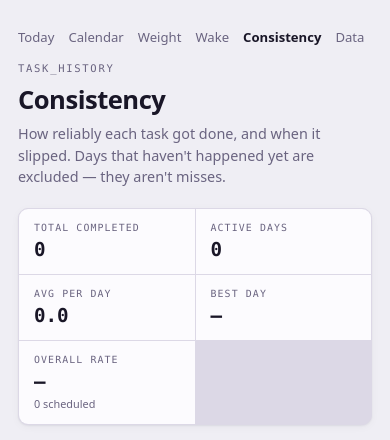
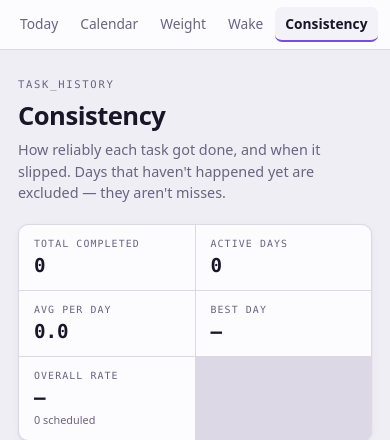
Before and after one commit to alexrao2000/stellar, a FastAPI app: page /consistency in a window 390 px wide. Shown: the top 440 px of the page. Run offline with FastAPI, Linux system fonts and the light colour scheme; data that the repository does not hold is empty.

Commit message:
feat: move the view links into a sidebar
One definition of the nav, rendered in `_render` alongside the favicon,
replacing five hand-maintained copies. Those copies had already drifted: the
API link existed only on the check-in page. Every page now carries the same
seven links, and the active one is marked server-side from the route.

The sidebar is fixed left on a desktop width and collapses back to a
horizontal scrolling strip below 760px. The check-in page is phone-first --
it gets used standing in a bathroom -- and a 172px column would eat a third
of that screen.

It borrows only variables all five templates already define, so it picks up
each page's own light/dark palette rather than carrying a second one. The
body offset is written `html body` so it beats the templates' own
`html, body { padding: 0 }` regardless of stylesheet order.

Also drops the client-side active-link marking in series_chart.html, which
existed because one template serves both /weight and /wake. The server knows
which route it is answering.

Co-Authored-By: Claude Opus 5 <noreply@anthropic.com>

```diff
--- a/scripts/templates/calendar_view.html
+++ b/scripts/templates/calendar_view.html
@@ -184,14 +184,9 @@ footer.foot {
 footer.foot b { color: var(--ink); font-weight: 600; }
 @media (prefers-reduced-motion: reduce) { * { transition: none !important; } }
 
-.appnav { display: flex; gap: 14px; margin: 0 0 16px; font-size: .82rem; }
-.appnav a { color: var(--ink-muted); text-decoration: none; }
-.appnav a:hover { color: var(--ink); text-decoration: underline; }
-.appnav a.here { color: var(--ink); font-weight: 600; }
 </style>
 
 <div class="wrap">
-  <nav class="appnav"><a href="/">Today</a><a class="here" href="/calendar">Calendar</a><a href="/weight">Weight</a><a href="/wake">Wake</a><a href="/consistency">Consistency</a><a href="/data">Data</a></nav>
   <p class="eyebrow">Reconciled &middot; Takeout base + Supabase weights</p>
   <h1>Task Calendar</h1>
   <p class="sub">Every task by day. Faded means done; vibrant means missed. Hover any tile for its notes and full record.</p>
--- a/scripts/templates/consistency.html
+++ b/scripts/templates/consistency.html
@@ -49,10 +49,6 @@ html, body {
 }
 h1 { font-size: 1.6rem; font-weight: 700; letter-spacing: -.02em; margin: 0 0 6px; }
 .sub { color: var(--ink-muted); font-size: .9rem; margin: 0; max-width: 66ch; line-height: 1.5; }
-.appnav { display: flex; gap: 14px; margin: 0 0 16px; font-size: .82rem; }
-.appnav a { color: var(--ink-muted); text-decoration: none; }
-.appnav a:hover { color: var(--ink); text-decoration: underline; }
-.appnav a.here { color: var(--ink); font-weight: 600; }
 
 .strip {
   display: grid; grid-template-columns: repeat(auto-fit, minmax(140px, 1fr));
@@ -140,11 +136,6 @@ button:focus-visible, select:focus-visible, input:focus-visible {
 </style>
 
 <div class="wrap">
-  <nav class="appnav">
-    <a href="/">Today</a><a href="/calendar">Calendar</a>
-    <a href="/weight">Weight</a><a href="/wake">Wake</a>
-    <a class="here" href="/consistency">Consistency</a><a href="/data">Data</a>
-  </nav>
 
   <p class="eyebrow">task_history</p>
   <h1>Consistency</h1>
--- a/scripts/templates/data_table.html
+++ b/scripts/templates/data_table.html
@@ -45,10 +45,6 @@ html, body {
 }
 h1 { font-size: 1.6rem; font-weight: 700; letter-spacing: -.02em; margin: 0 0 6px; }
 .sub { color: var(--ink-muted); font-size: .9rem; margin: 0; }
-.appnav { display: flex; gap: 14px; margin: 0 0 16px; font-size: .82rem; }
-.appnav a { color: var(--ink-muted); text-decoration: none; }
-.appnav a:hover { color: var(--ink); text-decoration: underline; }
-.appnav a.here { color: var(--ink); font-weight: 600; }
 
 .bar {
   display: flex; align-items: center; gap: 10px; flex-wrap: wrap;
@@ -101,7 +97,6 @@ td.notes { white-space: pre-wrap; max-width: 420px; font-size: .78rem;
 </style>
 
 <div class="wrap">
-  <nav class="appnav"><a href="/">Today</a><a href="/calendar">Calendar</a><a href="/weight">Weight</a><a href="/wake">Wake</a><a href="/consistency">Consistency</a><a class="here" href="/data">Data</a></nav>
 
   <p class="eyebrow">task_history</p>
   <h1>Data</h1>
--- a/scripts/templates/today.html
+++ b/scripts/templates/today.html
@@ -70,10 +70,6 @@ h1 { font-size: 1.7rem; font-weight: 700; letter-spacing: -.02em; margin: 0; }
   background: var(--surface); color: var(--ink);
   font-family: ui-monospace, Menlo, monospace;
 }
-.appnav { margin-top: 12px; display: flex; gap: 14px; font-size: .82rem; }
-.appnav a { color: var(--ink-muted); text-decoration: none; }
-.appnav a:hover { color: var(--ink); text-decoration: underline; }
-.appnav a.here { color: var(--ink); font-weight: 600; }
 
 .card {
   background: var(--surface); border: 1px solid var(--rule); border-radius: 10px;
@@ -155,7 +151,6 @@ input:focus-visible, button:focus-visible { outline: 2px solid var(--todo-bg); o
       <input type="date" id="pick" aria-label="Jump to a date">
       <button class="step wide" id="go-today" type="button">Today</button>
     </div>
-    <nav class="appnav"><a class="here" href="/">Today</a><a href="/calendar">Calendar</a><a href="/weight">Weight</a><a href="/wake">Wake</a><a href="/consistency">Consistency</a><a href="/data">Data</a><a href="/docs">API</a></nav>
   </header>
 
   <div class="card">
--- a/src/server.py
+++ b/src/server.py
@@ -158,7 +158,83 @@ def favicon() -> Response:
     )
 
 
-def _render(template: str, boot: dict) -> str:
+# The one definition of the nav. It used to be copied into all five templates,
+# which is how /docs ended up linked from the check-in page and nowhere else.
+NAV_ITEMS = (
+    ("/", "Today"),
+    ("/calendar", "Calendar"),
+    ("/weight", "Weight"),
+    ("/wake", "Wake"),
+    ("/consistency", "Consistency"),
+    ("/data", "Data"),
+    ("/docs", "API"),
+)
+
+# Only variables every template already defines are used here, so the sidebar
+# picks up each page's light/dark palette without carrying its own.
+_NAV_CSS = """<style>
+:root { --nav-w: 172px; --nav-accent: #7A4FD8; }
+/* `html body` beats the templates' own `html, body { padding: 0 }`, so this
+   holds no matter which order the two stylesheets land in. */
+html body { padding-left: var(--nav-w); }
+.sidenav {
+  position: fixed; top: 0; bottom: 0; left: 0; width: var(--nav-w); z-index: 20;
+  background: var(--surface); border-right: 1px solid var(--rule);
+  display: flex; flex-direction: column; gap: 1px;
+  padding: 18px 10px; overflow-y: auto;
+}
+.sidenav .brand {
+  font-family: ui-monospace, Menlo, monospace; font-size: .62rem;
+  letter-spacing: .16em; text-transform: uppercase;
+  color: var(--ink-muted); padding: 0 10px 14px;
+}
+.sidenav a {
+  display: block; padding: 9px 10px; border-radius: 7px; font-size: .86rem;
+  color: var(--ink-muted); text-decoration: none;
+  border-left: 2px solid transparent;
+}
+.sidenav a:hover { background: var(--surface-2); color: var(--ink); }
+.sidenav a.here {
+  color: var(--ink); font-weight: 600;
+  background: var(--surface-2); border-left-color: var(--nav-accent);
+}
+.sidenav a:focus-visible { outline: 2px solid var(--nav-accent); outline-offset: -2px; }
+/* The check-in page is phone-first -- it gets used standing in a bathroom. A
+   fixed column would eat a third of that screen, so below this width the nav
+   goes back to a scrollable strip across the top. */
+@media (max-width: 760px) {
+  html body { padding-left: 0; }
+  .sidenav {
+    position: sticky; top: 0; bottom: auto; width: auto;
+    flex-direction: row; gap: 2px; padding: 7px 10px;
+    border-right: none; border-bottom: 1px solid var(--rule);
+    overflow-x: auto; overflow-y: hidden;
+  }
+  .sidenav .brand { display: none; }
+  .sidenav a {
+    white-space: nowrap; padding: 7px 10px;
+    border-left: none; border-bottom: 2px solid transparent;
+  }
+  .sidenav a.here { border-left-color: transparent; border-bottom-color: var(--nav-accent); }
+}
+@media print { .sidenav { display: none; } html body { padding-left: 0; } }
+</style>"""
+
+
+def _nav(active: str) -> str:
+    links = "".join(
+        '<a href="{}"{}>{}</a>'.format(
+            href, ' class="here"' if href == active else "", label
+        )
+        for href, label in NAV_ITEMS
+    )
+    return (
+        '<nav class="sidenav" aria-label="Views">'
+        '<div class="brand">task-tracker</div>' + links + "</nav>"
+    )
+
+
+def _render(template: str, boot: dict, active: str = "") -> str:
     import json
 
     path = TEMPLATES / template
@@ -168,8 +244,9 @@ def _render(template: str, boot: dict) -> str:
         "__BOOTSTRAP__", json.dumps(boot, separators=(",", ":"))
     )
     # Injected here rather than in each template: every page goes through this
-    # one function, so there is no way to add a view and forget the icon.
-    return _FAVICON_LINK + html
+    # one function, so there is no way to add a view and forget the icon or the
+    # nav, or to leave one page's copy of the link list behind when it changes.
+    return _FAVICON_LINK + _NAV_CSS + _nav(active) + html
 
 
 # --------------------------------------------------------------------------- #
@@ -483,7 +560,7 @@ def page_today(day: str | None = None) -> str:
         "day": day,
         "writable": date.fromisoformat(day) >= WRITE_FLOOR,
         "floor": WRITE_FLOOR.isoformat(),
-    })
+    }, active="/")
 
 
 @app.get("/calendar", response_class=HTMLResponse)
@@ -491,7 +568,7 @@ def page_calendar() -> str:
     # Same-origin, no credentials, whole set in one response.
     return _render("calendar_view.html", {
         "mode": "live", "endpoint": "/api/task_history", "headers": {}, "paged": False,
-    })
+    }, active="/calendar")
 
 
 # Both series render through scripts/templates/series_chart.html. They differ
@@ -533,7 +610,7 @@ def page_weight() -> str:
     return _render("series_chart.html", {
         "mode": "live", "endpoint": "/api/weights", "headers": {}, "paged": False,
         "cfg": WEIGHT_CFG,
-    })
+    }, active="/weight")
 
 
 @app.get("/wake", response_class=HTMLResponse)
@@ -541,21 +618,21 @@ def page_wake() -> str:
     return _render("series_chart.html", {
         "mode": "live", "endpoint": "/api/wake", "headers": {}, "paged": False,
         "cfg": WAKE_CFG,
-    })
+    }, active="/wake")
 
 
 @app.get("/consistency", response_class=HTMLResponse)
 def page_consistency() -> str:
     return _render("consistency.html", {
         "mode": "live", "endpoint": "/api/task_history", "headers": {}, "paged": False,
-    })
+    }, active="/consistency")
 
 
 @app.get("/data", response_class=HTMLResponse)
 def page_data() -> str:
     return _render("data_table.html", {
         "mode": "live", "endpoint": "/api/task_history", "headers": {}, "paged": False,
-    })
+    }, active="/data")
 
 
 @app.get("/health")
```
Also changed, not shown: scripts/templates/series_chart.html (+0 -9 lines).
